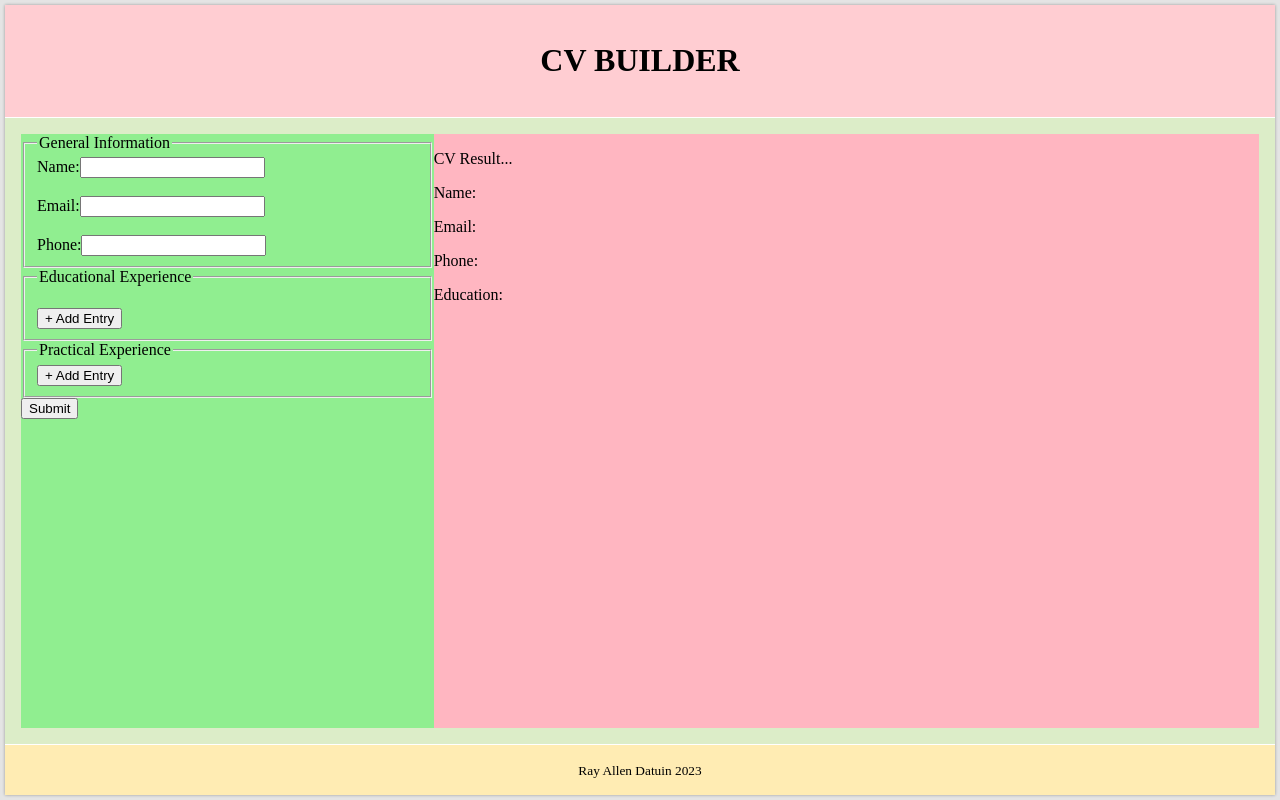
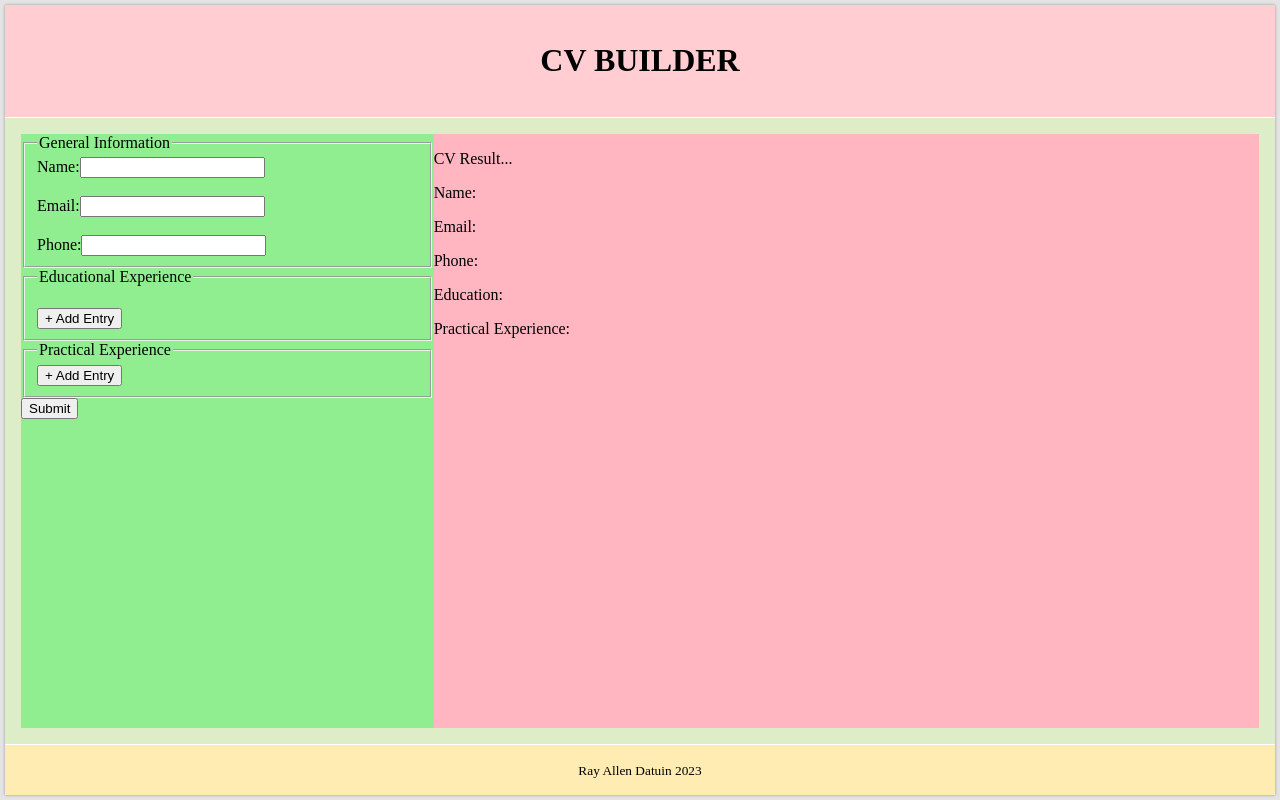
Before and after one commit to rdat5/cv-project, a React (Create React App) app: page / in a window 1280 px wide. Built offline with nearby package versions, Linux system fonts and the light colour scheme.

Commit message:
Add section to CV result for listing practical experience

```diff
--- a/src/components/CVResult.js
+++ b/src/components/CVResult.js
@@ -6,6 +6,9 @@ class CVResult extends Component {
         const eduList = this.props.userData.userEdu.map((entry) =>
             <li key={entry.id}>{entry.schoolNameInput} - {entry.studyInput} - {entry.studyDateInput}</li>
         )
+        const pracList = this.props.userData.userPrac.map((entry) =>
+        <li key={entry.id}>{entry.companyNameInput} - {entry.positionInput} - {entry.mainTaskInput} - {entry.workedFromInput} - {entry.workedToInput}</li>
+    )
 
         return (
             <div className='cv-result'>
@@ -15,6 +18,8 @@ class CVResult extends Component {
                 <p>Phone: {userData.phoneInput}</p>
                 <p>Education:</p>
                 <ul>{eduList}</ul>
+                <p>Practical Experience:</p>
+                <ul>{pracList}</ul>
             </div>
         );
     }
```
